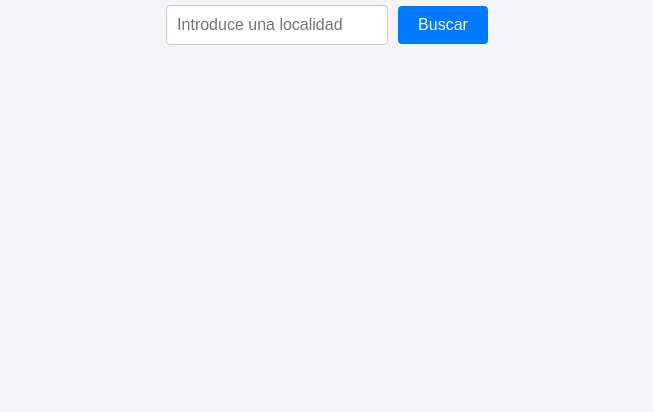
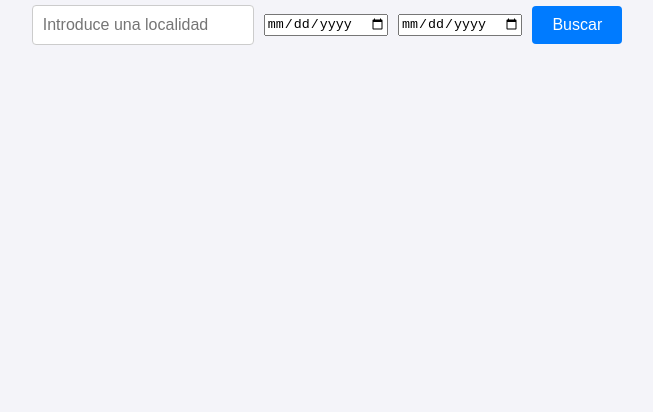
Before and after one commit to Jaime2273/Electron-Airbnb, an Electron app: page index.html in a window 1000 px wide. Shown: the part 388-800 px from the top of the page, without its empty margins (173-826 px from the left). Drawn offline with Linux system fonts and the light colour scheme; no server answers.

Commit message:
Update index.html

```diff
--- a/index.html
+++ b/index.html
@@ -10,6 +10,8 @@
 
     <div id="formulario">
         <input type="text" id="localidad" placeholder="Introduce una localidad">
+        <input type="date" id="fecha-entrada">
+        <input type="date" id="fecha-salida">
         <button id="buscar">Buscar</button>
     </div>
     <ul id="resultados"></ul>
```
